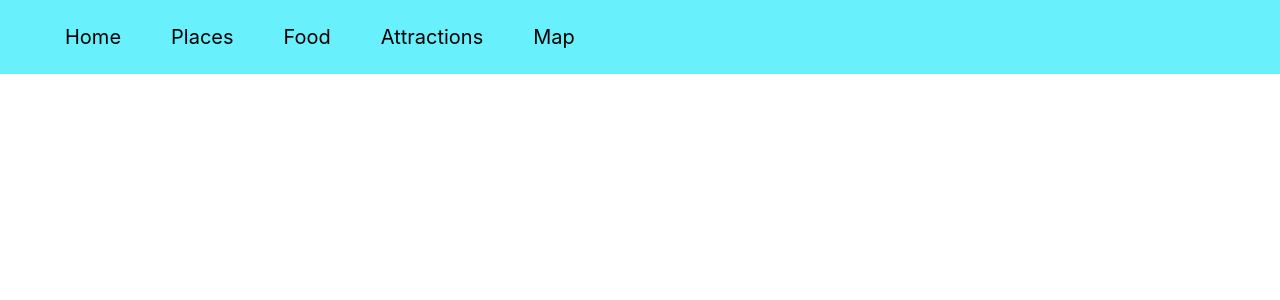
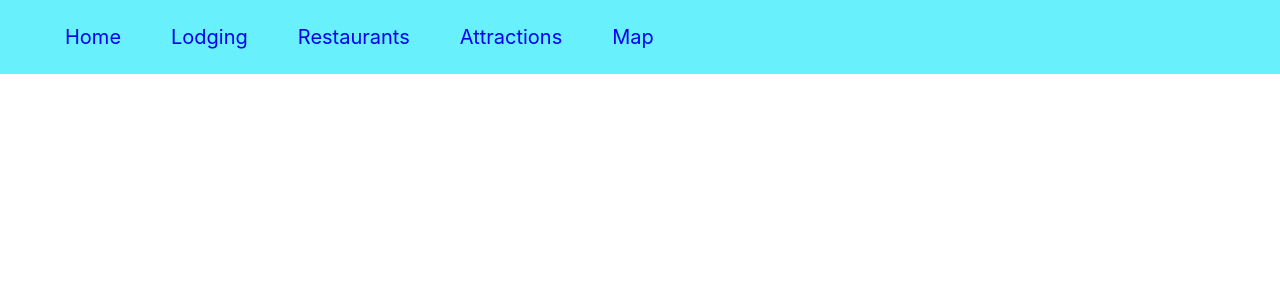
Before and after one commit to XChen601/Visit-Fortnite-React-Project, a React (Create React App) app: page / in a window 1280 px wide. Shown: the top 300 px of the page. Built offline with nearby package versions, Linux system fonts and the light colour scheme.

Commit message:
added compnents for the diff pages

```diff
--- a/src/App.css
+++ b/src/App.css
@@ -11,3 +11,7 @@
   margin: 0;
   font-size: 20px;
 }
+
+.navbar a {
+  text-decoration: none;
+}
--- a/src/App.js
+++ b/src/App.js
@@ -18,12 +18,22 @@ function Layout() {
   return (
     <div>
       <nav className='navbar'>
-        <ul>
-          <li>Home</li>
-          <li>Places</li>
-          <li>Food</li>
-          <li>Attractions</li>
-          <li>Map</li>
+      <ul>
+          <li>
+            <Link to="/">Home</Link>
+          </li>
+          <li>
+            <Link to="/lodging">Lodging</Link>
+          </li>
+          <li>
+            <Link to="/restaurants">Restaurants</Link>
+          </li>
+          <li>
+            <Link to="/attractions">Attractions</Link>
+          </li>
+          <li>
+            <Link to="/map">Map</Link>
+          </li>
         </ul>
       </nav>
       <Outlet />
```
Also changed, not shown: src/components/Attractions.js (added), src/components/Lodging.js (added), src/components/Map.js (added), src/components/Restaurants.js (added).
